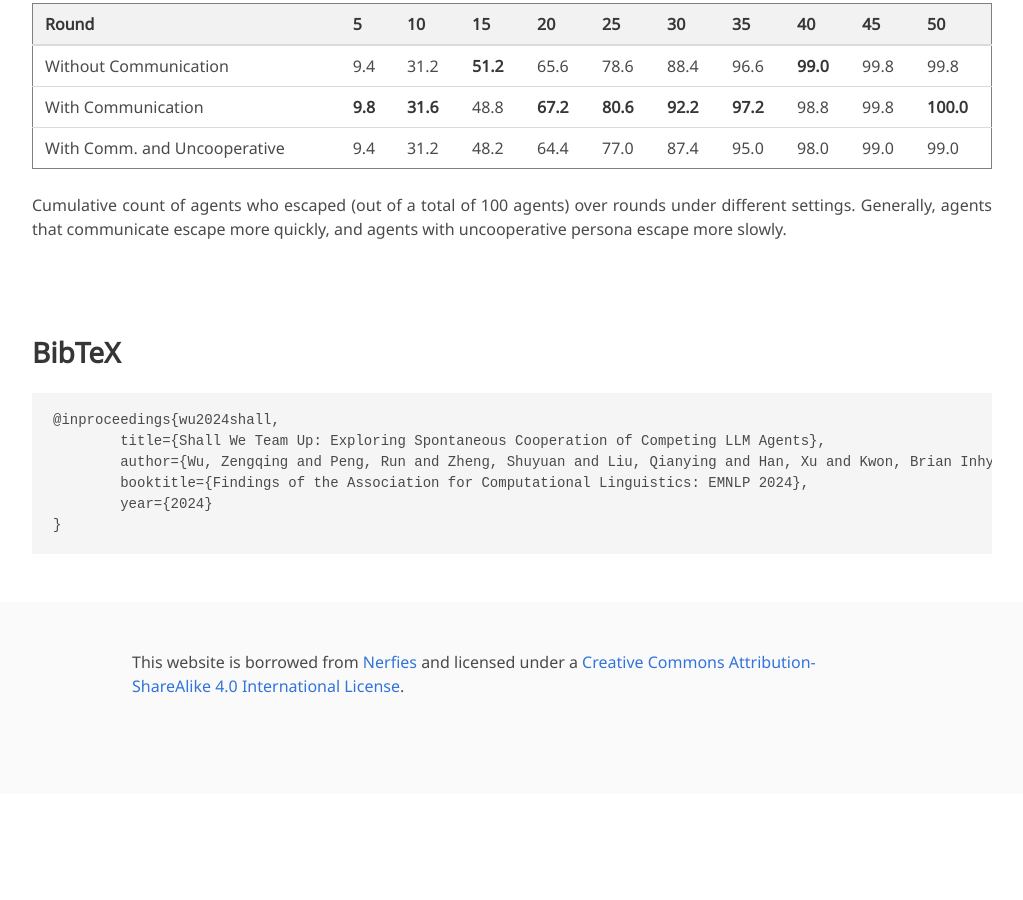
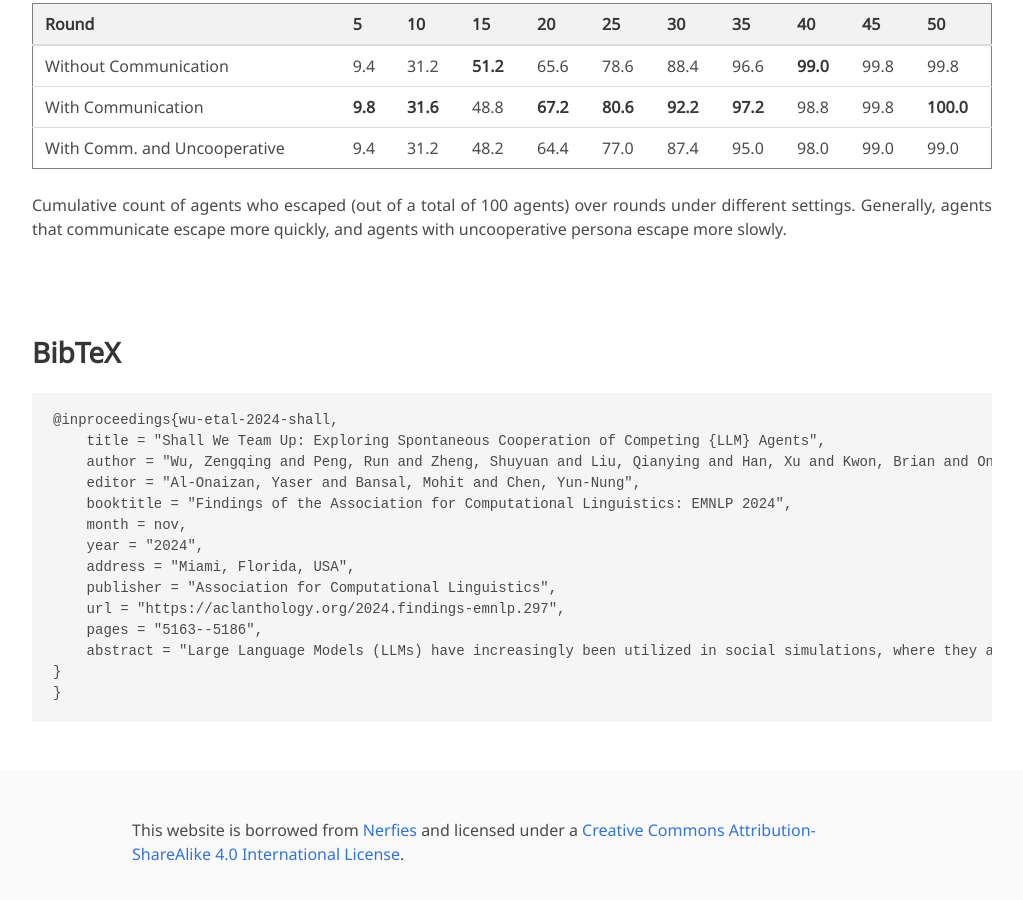
Before and after one commit to shallweteamup/shallweteamup.github.io, a plain HTML site: page index.html in a window 1280 px wide. Shown: the part 3402-4302 px from the top of the page, without its empty margins (128-1151 px from the left). Before the commit the page ends 4196 px from the top, so only its background shows below. Drawn offline with nearby package versions, Linux system fonts and the light colour scheme; some icons are missing; a web font is replaced by a local one.

Commit message:
Update bibtex

```diff
--- a/index.html
+++ b/index.html
@@ -406,11 +406,19 @@
   <section class="section" id="BibTeX">
     <div class="container is-max-desktop content">
       <h2 class="title">BibTeX</h2>
-      <pre><code>@inproceedings{wu2024shall,
-        title={Shall We Team Up: Exploring Spontaneous Cooperation of Competing LLM Agents},
-        author={Wu, Zengqing and Peng, Run and Zheng, Shuyuan and Liu, Qianying and Han, Xu and Kwon, Brian Inhyuk and Onizuka, Makoto and Tang, Shaojie and Xiao, Chuan},
-        booktitle={Findings of the Association for Computational Linguistics: EMNLP 2024},
-        year={2024}
+      <pre><code>@inproceedings{wu-etal-2024-shall,
+    title = "Shall We Team Up: Exploring Spontaneous Cooperation of Competing {LLM} Agents",
+    author = "Wu, Zengqing and Peng, Run and Zheng, Shuyuan and Liu, Qianying and Han, Xu and Kwon, Brian and Onizuka, Makoto and Tang, Shaojie and Xiao, Chuan",
+    editor = "Al-Onaizan, Yaser and Bansal, Mohit and Chen, Yun-Nung",
+    booktitle = "Findings of the Association for Computational Linguistics: EMNLP 2024",
+    month = nov,
+    year = "2024",
+    address = "Miami, Florida, USA",
+    publisher = "Association for Computational Linguistics",
+    url = "https://aclanthology.org/2024.findings-emnlp.297",
+    pages = "5163--5186",
+    abstract = "Large Language Models (LLMs) have increasingly been utilized in social simulations, where they are often guided by carefully crafted instructions to stably exhibit human-like behaviors during simulations. Nevertheless, we doubt the necessity of shaping agents{'} behaviors for accurate social simulations. Instead, this paper emphasizes the importance of spontaneous phenomena, wherein agents deeply engage in contexts and make adaptive decisions without explicit directions. We explored spontaneous cooperation across three competitive scenarios and successfully simulated the gradual emergence of cooperation, findings that align closely with human behavioral data. This approach not only aids the computational social science community in bridging the gap between simulations and real-world dynamics but also offers the AI community a novel method to assess LLMs{'} capability of deliberate reasoning.Our source code is available at https://github.com/wuzengqing001225/SABM{\_}ShallWeTeamUp",
+}
 }</code></pre>
     </div>
 </section>
```
